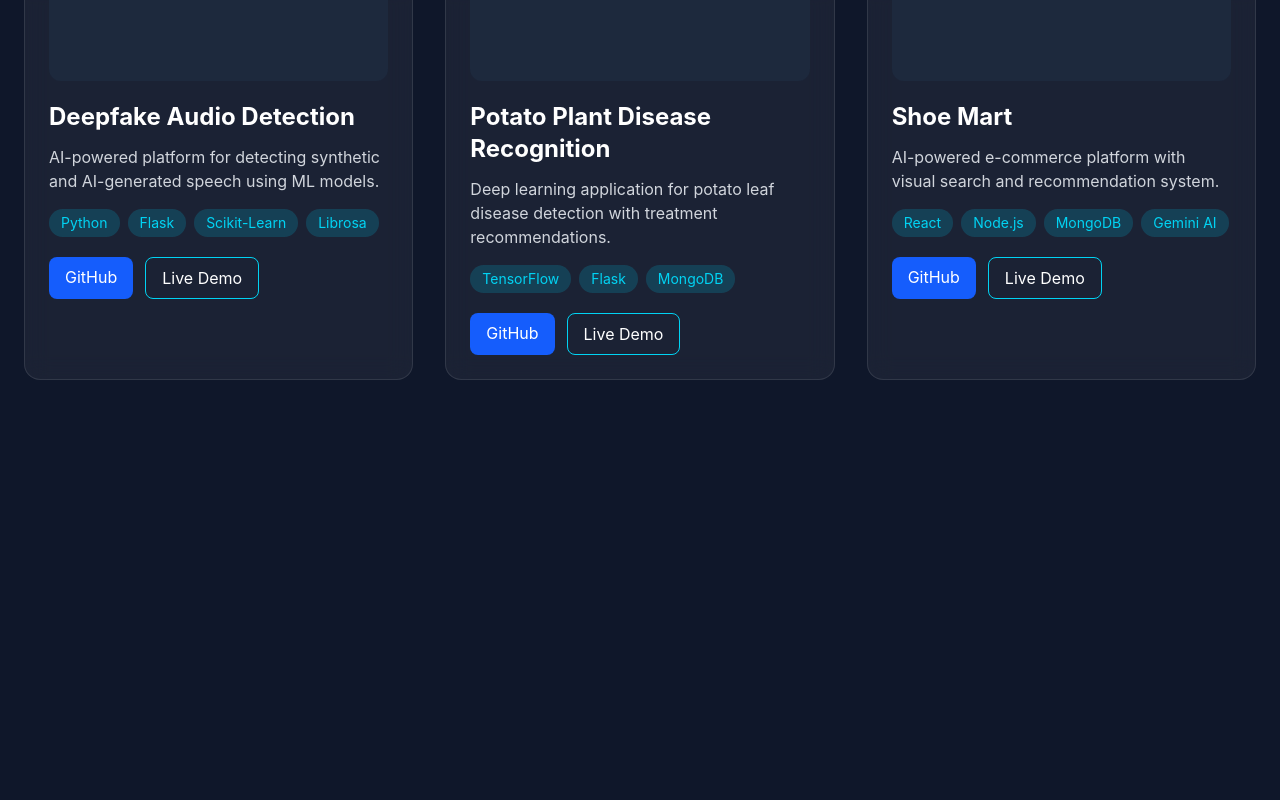
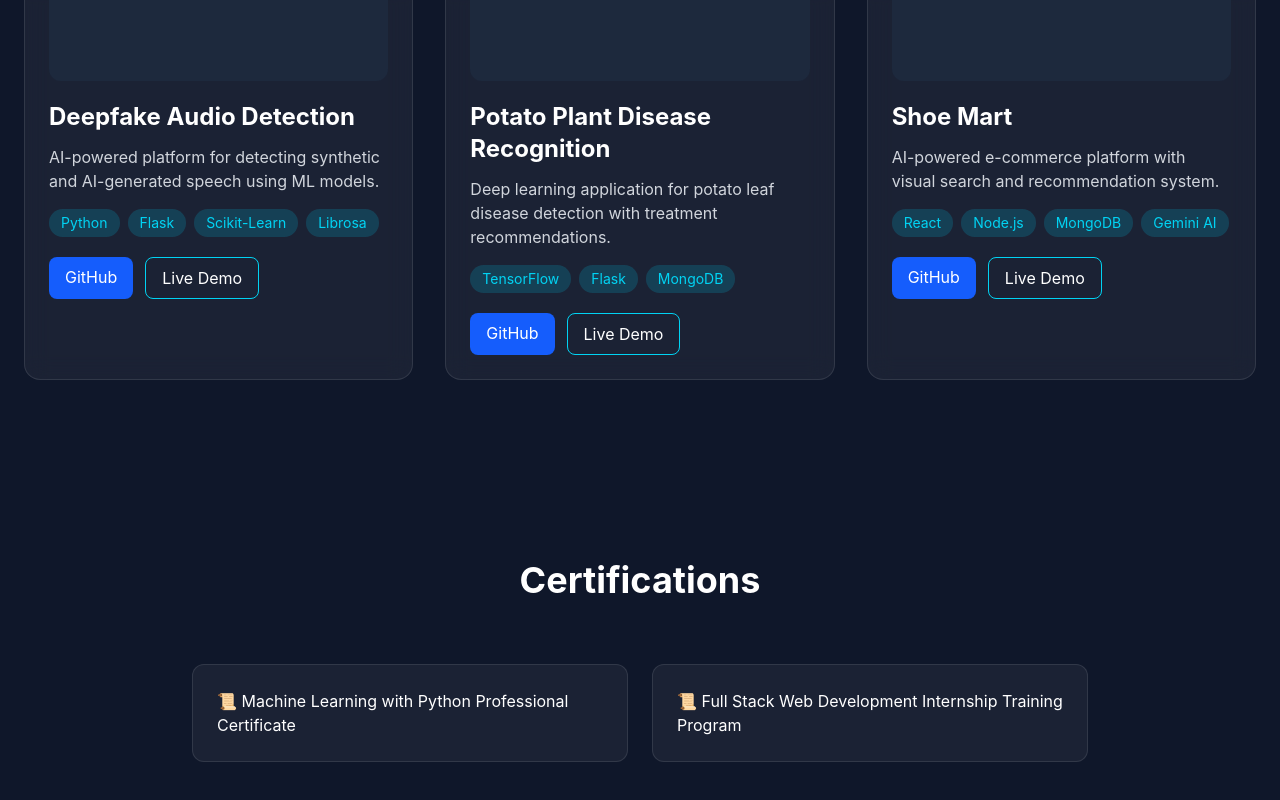
Before and after one commit to Akshay001-A/portfolio, a React app: page / in a window 1280 px wide. Shown: the part 3520-4320 px from the top of the page. Before the commit the page ends 4000 px from the top, so only its background shows below. Built offline with nearby package versions, Linux system fonts and the light colour scheme; the HTML template or start-up script is replaced by a standard one.

Commit message:
Add Certifications

```diff
--- a/src/App.tsx
+++ b/src/App.tsx
@@ -4,6 +4,7 @@ import About from "./components/About";
 import Education from "./components/Education";
 import Skills from "./components/Skills";
 import Projects from "./components/Projects";
+import Certifications from "./components/Certifications";
 
 function App() {
   return (
@@ -14,6 +15,7 @@ function App() {
       <Education />
       <Skills />
       <Projects />
+      <Certifications />
     </>
   );
 }
--- /dev/null
+++ b/src/components/Certifications.tsx
@@ -0,0 +1,30 @@
+function Certifications() {
+    const certifications = [
+        "Machine Learning with Python Professional Certificate",
+        "Full Stack Web Development Internship Training Program",
+    ];
+
+    return (
+        <section
+            id="certifications"
+            className="min-h-screen px-6 py-20"
+        >
+            <h2 className="text-4xl font-bold text-center mb-16">
+                Certifications
+            </h2>
+
+            <div className="max-w-4xl mx-auto grid md:grid-cols-2 gap-6">
+                {certifications.map((cert, index) => (
+                    <div
+                        key={index}
+                        className="bg-white/5 border border-white/10 rounded-xl p-6"
+                    >
+                        📜 {cert}
+                    </div>
+                ))}
+            </div>
+        </section>
+    );
+}
+
+export default Certifications;
```
